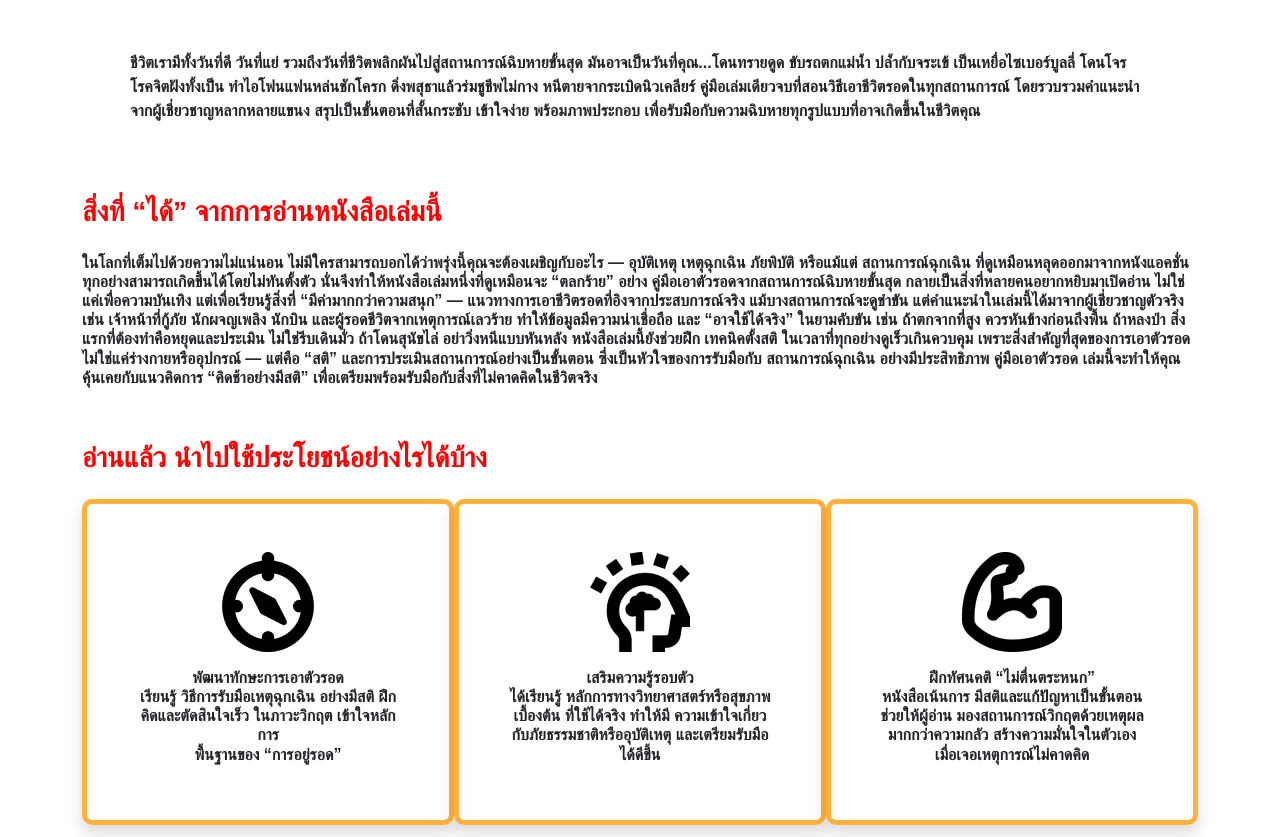
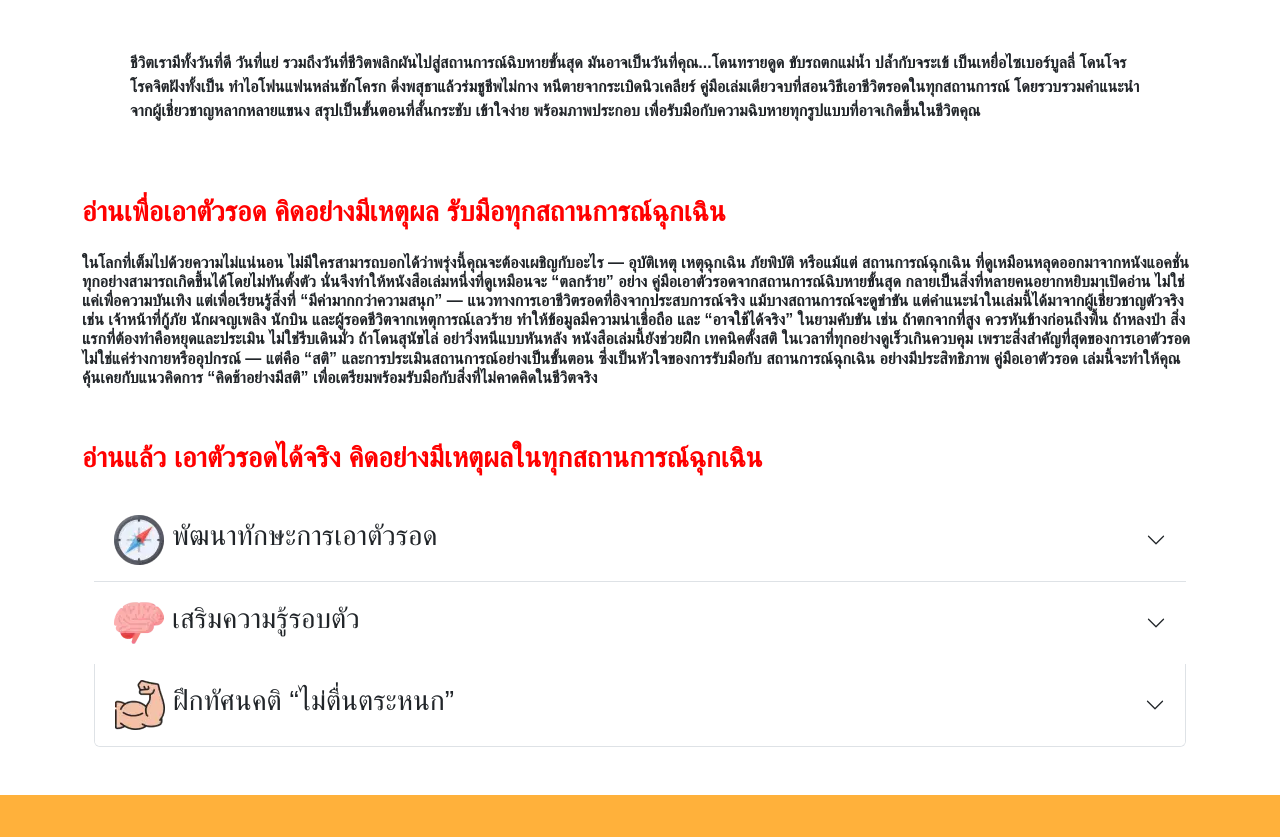
Before and after one commit to wattanapokayakit-commits/book-recommend, a plain HTML site: page index.html in a window 1280 px wide. Shown: the part 722-1559 px from the top of the page. Drawn offline with nearby package versions, Linux system fonts and the light colour scheme; a web font is replaced by a local one.

Commit message:
Version 3

```diff
--- a/index.html
+++ b/index.html
@@ -28,11 +28,11 @@
                 <div class="collapse navbar-collapse" id="navbarSupportedContent">
                     <ul class="navbar-nav me-auto mb-2 mb-lg-0">
                         <li class="nav-item">
-                            <a class="nav-link active" aria-current="page" href="#benefit">สิ่งที่ “ได้”
-                                จากการอ่านหนังสือเล่มนี้</a>
+                            <a class="nav-link active" aria-current="page" href="#benefit">อ่านเพื่อเอาตัวรอด
+                                คิดอย่างมีเหตุผล รับมือทุกสถานการณ์ฉุกเฉิน</a>
                         </li>
-                        <a class="nav-link active" aria-current="page" href="#use">อ่านแล้ว
-                            นำไปใช้ประโยชน์อย่างไรได้บ้าง</a>
+                        <a class="nav-link active" aria-current="page" href="#use">อ่านแล้ว เอาตัวรอดได้จริง
+                            คิดอย่างมีเหตุผลในทุกสถานการณ์ฉุกเฉิน</a>
                         </li>
                     </ul>
                 </div>
@@ -66,7 +66,8 @@
             สรุปเป็นขั้นตอนที่สั้นกระชับ เข้าใจง่าย พร้อมภาพประกอบ
             เพื่อรับมือกับความฉิบหายทุกรูปแบบที่อาจเกิดขึ้นในชีวิตคุณ
         </div>
-        <h3 id="use" class="mt-xl-3 mt-md-3 mt-2 mb-md-3 mb-xl-4 red-text">สิ่งที่ “ได้” จากการอ่านหนังสือเล่มนี้
+        <h3 id="use" class="mt-xl-3 mt-md-3 mt-2 mb-md-3 mb-xl-4 red-text">อ่านเพื่อเอาตัวรอด คิดอย่างมีเหตุผล
+            รับมือทุกสถานการณ์ฉุกเฉิน
         </h3>
         <h6 class="font"> ในโลกที่เต็มไปด้วยความไม่แน่นอน ไม่มีใครสามารถบอกได้ว่าพรุ่งนี้คุณจะต้องเผชิญกับอะไร —
             อุบัติเหตุ เหตุฉุกเฉิน ภัยพิบัติ หรือแม้แต่ สถานการณ์ฉุกเฉิน ที่ดูเหมือนหลุดออกมาจากหนังแอคชั่น
@@ -91,30 +92,65 @@
             <br>
             <br>
         </h6>
-        <h3 class="mt-xl-3 mt-md-3 mt-2 mb-md-3 mb-xl-4 red-text">อ่านแล้ว นำไปใช้ประโยชน์อย่างไรได้บ้าง</h3>
-        <div class="row mt-4 g-0">
-            <div class="col-12 col-md-4 text-center p-xl-5 p-md-3 p-2 shadow yellow-box">
-                <img src="Images/compass-alt (1).png" alt="" class="img-fluid">
-                <h6 class="mt-md-3 mt-2 font"> พัฒนาทักษะการเอาตัวรอด <br>
-                    เรียนรู้ วิธีการรับมือเหตุฉุกเฉิน อย่างมีสติ
-                    ฝึก คิดและตัดสินใจเร็ว ในภาวะวิกฤต
-                    เข้าใจหลักการ <br> พื้นฐานของ “การอยู่รอด”
-                </h6>
-            </div>
-            <div class="col-12 col-md-4 p-xl-5 p-md-3 p-2 text-center shadow yellow-box">
-                <img src="Images/wisdom (1).png" alt="" class="img-fluid">
-                <h6 class="mt-md-3 mt-2 font"> เสริมความรู้รอบตัว <br>
-                    ได้เรียนรู้ หลักการทางวิทยาศาสตร์หรือสุขภาพเบื้องต้น ที่ใช้ได้จริง
-                    ทำให้มี ความเข้าใจเกี่ยวกับภัยธรรมชาติหรืออุบัติเหตุ และเตรียมรับมือได้ดีขึ้น
-                </h6>
-            </div>
-            <div class="col-12 col-md-4 text-center p-xl-5 p-md-3 p-2 shadow yellow-box">
-                <img src="Images/muscle (1).png" alt="" class="img-fluid">
-                <h6 class="mt-md-3 mt-2 font"> ฝึกทัศนคติ “ไม่ตื่นตระหนก” <br>
-                    หนังสือเน้นการ มีสติและแก้ปัญหาเป็นขั้นตอน
-                    ช่วยให้ผู้อ่าน มองสถานการณ์วิกฤตด้วยเหตุผล มากกว่าความกลัว
-                    สร้างความมั่นใจในตัวเองเมื่อเจอเหตุการณ์ไม่คาดคิด
-                </h6>
+        <h3 class="mt-xl-3 mt-md-3 mt-2 mb-md-3 mb-xl-4 red-text">อ่านแล้ว เอาตัวรอดได้จริง
+            คิดอย่างมีเหตุผลในทุกสถานการณ์ฉุกเฉิน</h3>
+        <div class="container font">
+            <div class="accordion accordion-flush" id="accordionFlushExample">
+                <div class="accordion-item">
+                    <h2 class="accordion-header">
+                        <button class="accordion-button collapsed" type="button" data-bs-toggle="collapse"
+                            data-bs-target="#flush-collapseOne" aria-expanded="false" aria-controls="flush-collapseOne">
+                            <img src="Images/compass.webp" alt="" class="me-2">  <h3>   พัฒนาทักษะการเอาตัวรอด</h3>
+                        </button>
+                    </h2>
+                    <div id="flush-collapseOne" class="accordion-collapse collapse"
+                        data-bs-parent="#accordionFlushExample">
+                        <div class="accordion-body">เรียนรู้ วิธีการเอาตัวรอด และ รับมือสถานการณ์ฉุกเฉิน อย่างมีสติ เช่น
+                            หากเกิดไฟไหม้ รถตกน้ำ หรือเผชิญหน้ากับสัตว์ดุร้าย
+
+                            ฝึก คิดอย่างมีเหตุผล และตัดสินใจอย่างรวดเร็วในภาวะวิกฤต เพื่อเพิ่มโอกาสรอดในทุกสถานการณ์
+
+                            เข้าใจหลักการพื้นฐานของ การเอาตัวรอด เช่น การหาน้ำ อาหาร ที่พัก
+                            หรือขอความช่วยเหลือได้อย่างถูกวิธี</div>
+                    </div>
+                </div>
+                <div class="accordion-item">
+                    <h2 class="accordion-header">
+                        <button class="accordion-button collapsed" type="button" data-bs-toggle="collapse"
+                            data-bs-target="#flush-collapseTwo" aria-expanded="false" aria-controls="flush-collapseTwo">
+                            <img src="Images/brain.webp" alt="" class="me-2"><h3>เสริมความรู้รอบตัว</h3>
+                        </button>
+                    </h2>
+                    <div id="flush-collapseTwo" class="accordion-collapse collapse"
+                        data-bs-parent="#accordionFlushExample">
+                        <div class="accordion-body">เสริมความรู้รอบตัว
+                            ได้เรียนรู้หลักการทางวิทยาศาสตร์และสุขภาพเบื้องต้นที่ใช้ได้จริง เพื่อช่วยให้
+                            คิดอย่างมีเหตุผล
+                            เมื่อเผชิญกับ สถานการณ์ฉุกเฉิน
+                            ทำให้มีความเข้าใจเกี่ยวกับภัยธรรมชาติหรืออุบัติเหตุ และสามารถเตรียมตัว เอาตัวรอด
+                            ได้ดีขึ้นในทุกเหตุการณ์
+                        </div>
+                    </div>
+                    <div class="accordion-item">
+                        <h2 class="accordion-header">
+                            <button class="accordion-button collapsed" type="button" data-bs-toggle="collapse"
+                                data-bs-target="#flush-collapseThree" aria-expanded="false"
+                                aria-controls="flush-collapseThree">
+                                <img src="Images/strength.webp" alt="" class="me-2"><h3>ฝึกทัศนคติ “ไม่ตื่นตระหนก”</h3>
+                            </button>
+                        </h2>
+                        <div id="flush-collapseThree" class="accordion-collapse collapse"
+                            data-bs-parent="#accordionFlushExample">
+                            <div class="accordion-body">ฝึกทัศนคติ “ไม่ตื่นตระหนก”
+                                หนังสือเน้นการมีสติและแก้ปัญหาเป็นขั้นตอน เพื่อช่วยให้ผู้อ่าน คิดอย่างมีเหตุผล และ
+                                เอาตัวรอด
+                                ได้อย่างมั่นใจในทุก สถานการณ์ฉุกเฉิน
+                                ช่วยให้มองสถานการณ์วิกฤตด้วยเหตุผลมากกว่าความกลัว
+                                และสร้างความมั่นใจในตัวเองเมื่อเจอเหตุการณ์ไม่คาดคิด
+                            </div>
+                        </div>
+                    </div>
+                </div>
             </div>
         </div>
     </section>
@@ -134,6 +170,7 @@
             <br>
         </h5>
     </div>
+<script src="https://cdn.jsdelivr.net/npm/bootstrap@5.3.3/dist/js/bootstrap.bundle.min.js"></script>
 </body>
 
 </html>
```
Also changed, not shown: Images/brain.png (added), Images/brain.webp (added), Images/compass.png (added), Images/compass.webp (added), Images/strength.png (added), Images/strength.webp (added).
